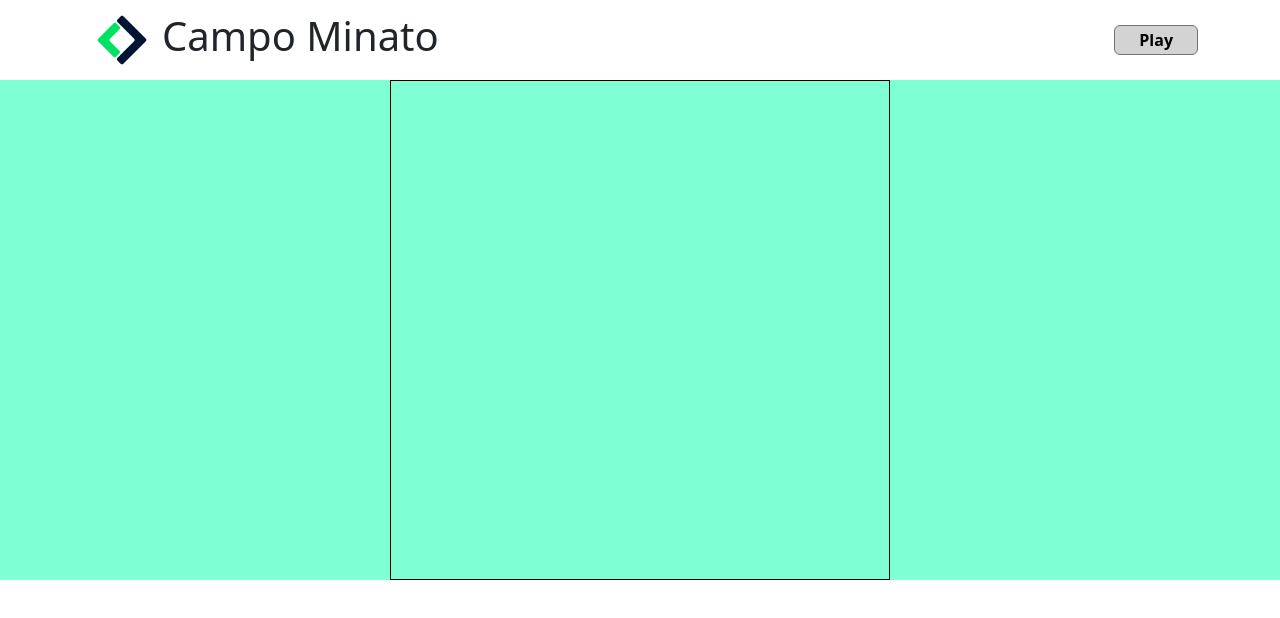
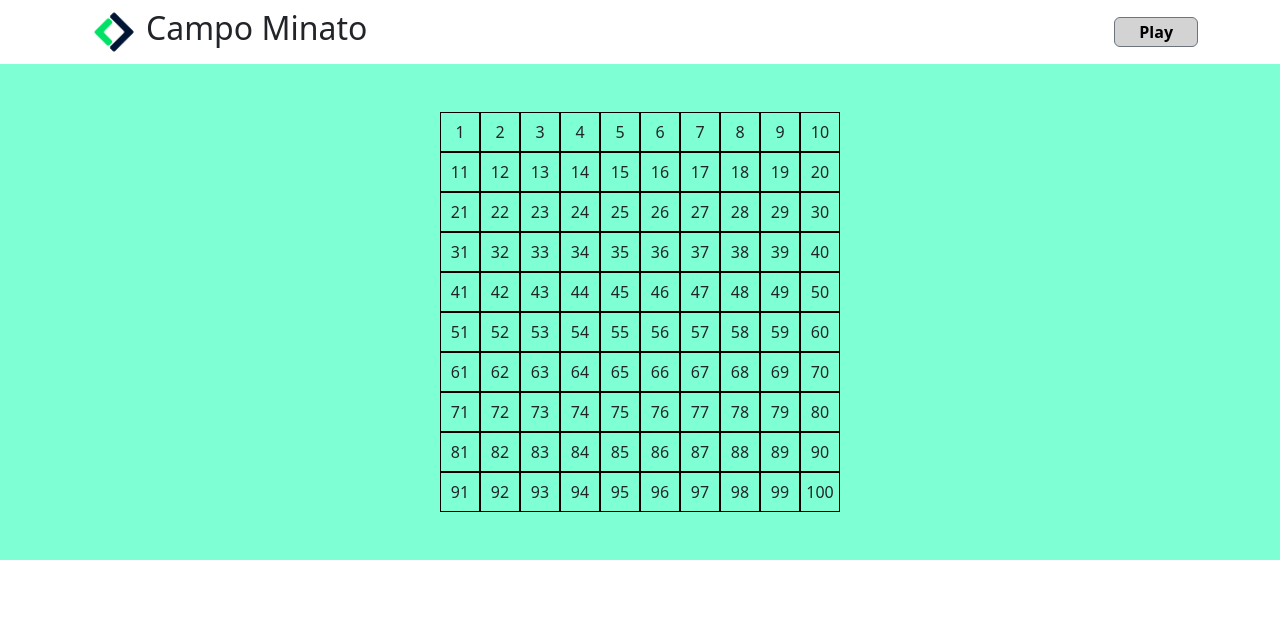
Before and after one commit to cinvenz/js-campominato-grid, a plain HTML site: page index.html in a window 1280 px wide. Both pictures are taken after a click on the button "Play". Drawn offline with nearby package versions, Linux system fonts and the light colour scheme.

Commit message:
inserita griglia

```diff
--- a/css/style.css
+++ b/css/style.css
@@ -1,5 +1,13 @@
+body {
+    height: 100vh;
+}
+
 .logo {
-    width: 5rem;
+    width: 4rem;
+}
+
+h1 {
+    font-size: 2rem;
 }
 
 .btn {
@@ -15,13 +23,20 @@ main {
 
 .grid {
     margin: auto;
-    border: 1px solid black;
-    width: 500px;
-    height: 500px;
+    /* border: 1px solid black; */
+    width: 400px;
+    height: 400px;
+    flex-wrap: wrap;
 }
 
 .cell {
-
+    border:1px solid black;
+    width: calc(100% / 10);
+    height: calc(100% / 10);
+    cursor: pointer;
+    display: flex;
+    justify-content: center;
+    align-items: center;
 }
 
 .cell.active {
--- a/index.html
+++ b/index.html
@@ -41,14 +41,14 @@
             <h1>Campo Minato</h1>
         </div>
         <div>
-            <button class="btn btn-secondary"">Play</button>
+            <button class="btn btn-secondary">Play</button>
         </div>
     </header>
 
     <!-- main -->
     <main>
         <div class="container-grid d-flex">
-            <div class="grid d-flex">
+            <div class="grid mt-5 mb-5 d-flex">
 
             </div>
         </div>
--- a/js/script.js
+++ b/js/script.js
@@ -0,0 +1,19 @@
+const eleGrid = document.querySelector('.grid')
+const eleBtn = document.querySelector('.btn')
+
+eleBtn.addEventListener('click', function() {
+    for (let i = 1; i <= 100; i++) {
+        const eleCell = document.createElement('div');
+        eleCell.classList.add('cell');
+        eleGrid.append(eleCell);
+
+        eleCell.innerHTML += `<div">${i}</div>`;
+
+        eleCell.addEventListener('click', function(){
+            this.classList.toggle('active')
+            this.style.cursor = "url('cursor url with protocol'), auto";
+        })
+    }
+
+
+})
```
